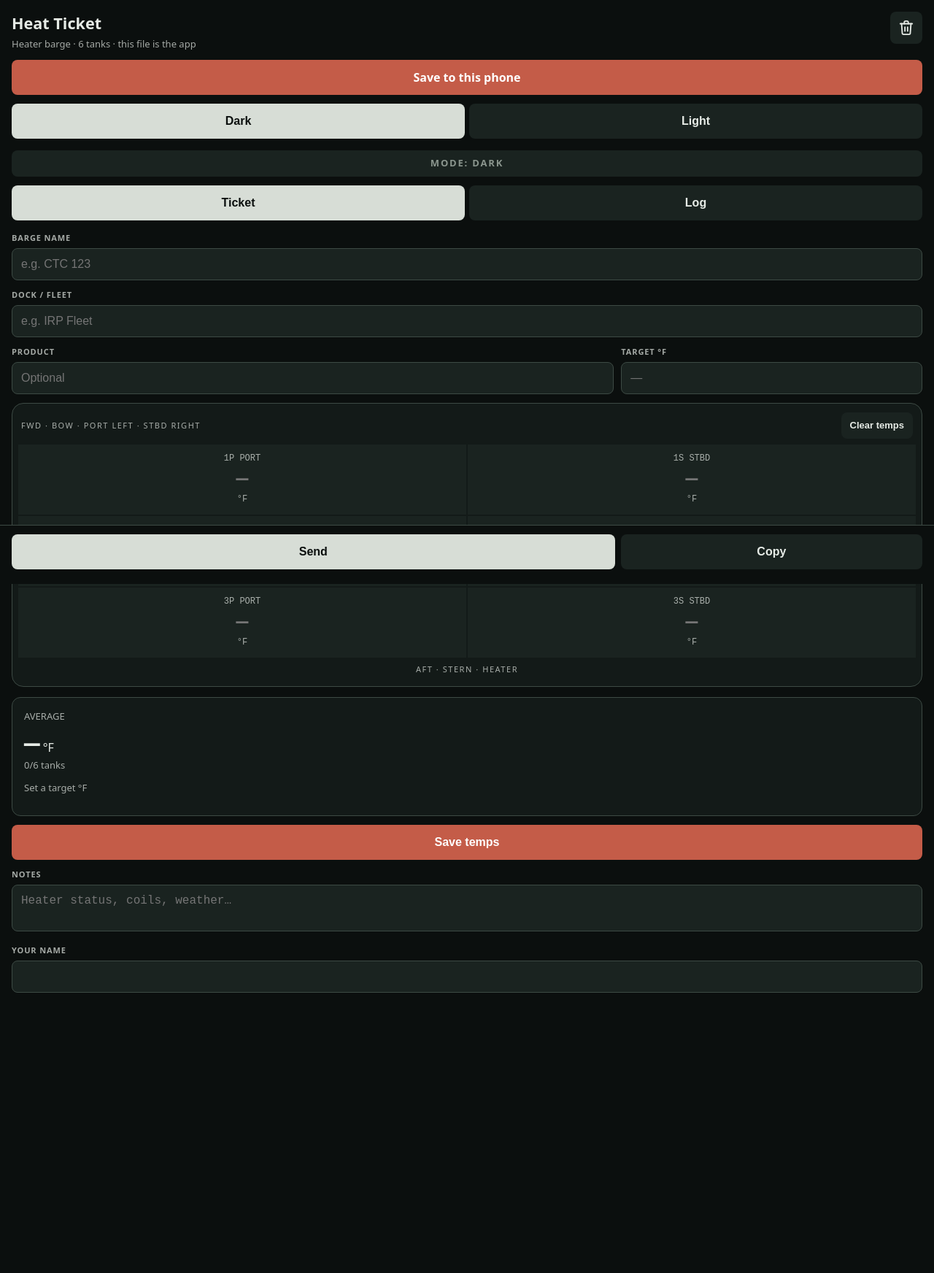
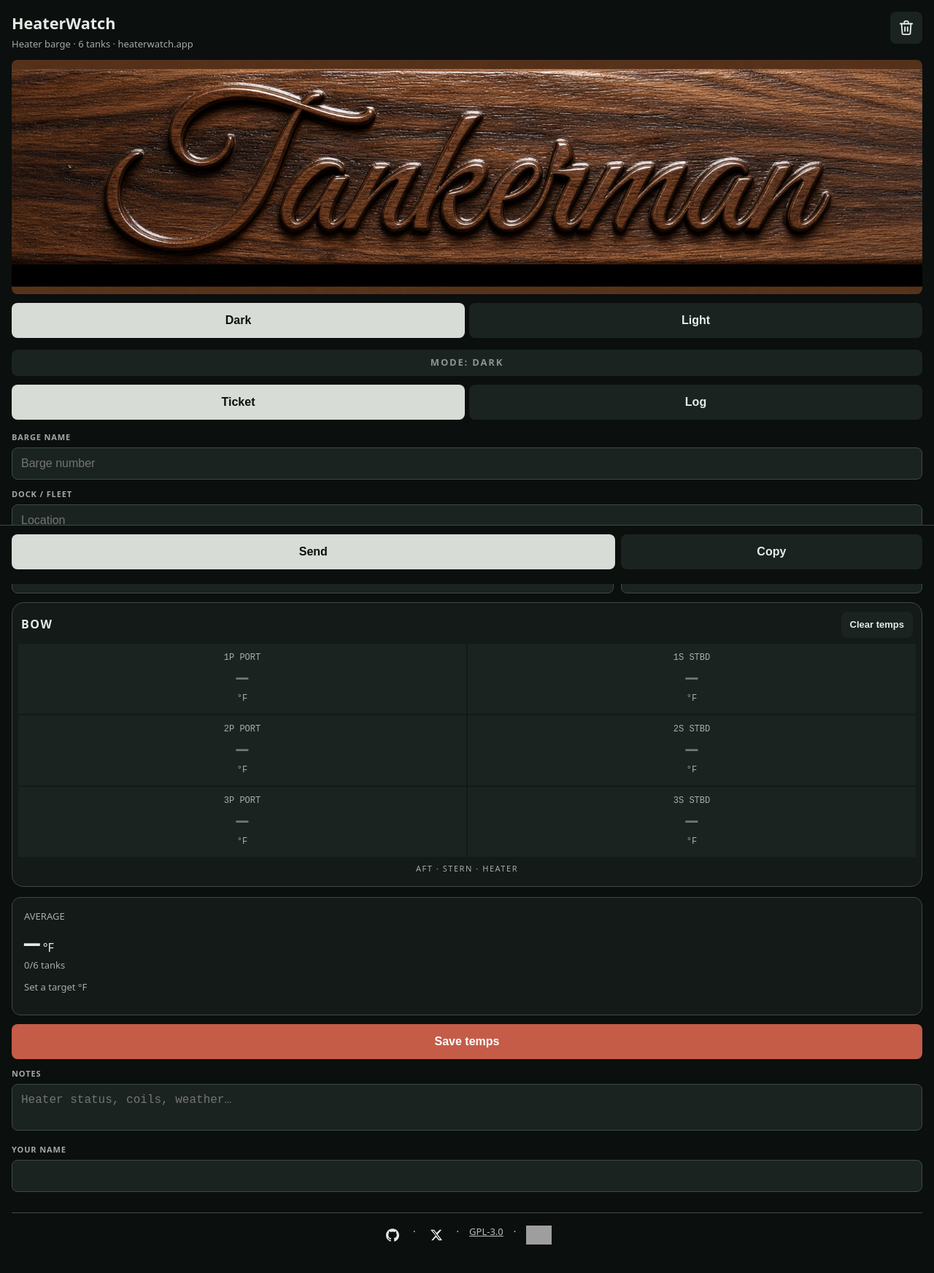
Before and after one commit to tunefriend/heatwatch, a plain HTML site: page heat-ticket.html in a window 1280 px wide. Shown: the whole page at 73% size. Before the commit the page ends 1480 px from the top, so only its background shows below. Drawn offline with Linux system fonts and the light colour scheme; grey boxes are pictures that could not be loaded.

Commit message:
Update HeaterWatch from live app
Rename to HeaterWatch, add tankerman banner, footer links, and heaterwatch.app.

```diff
--- a/heat-ticket.html
+++ b/heat-ticket.html
@@ -7,8 +7,8 @@
   <meta name="color-scheme" content="dark" />
   <meta name="apple-mobile-web-app-capable" content="yes" />
   <meta name="mobile-web-app-capable" content="yes" />
-  <meta name="apple-mobile-web-app-title" content="Heat Ticket" />
-  <title>Heat Ticket</title>
+  <meta name="apple-mobile-web-app-title" content="HeaterWatch" />
+  <title>HeaterWatch</title>
   <style>
     * { box-sizing: border-box; }
     html, body { margin: 0; min-height: 100%; }
@@ -45,7 +45,14 @@
     body.light button, body.light .btn { background: #efece4; color: #161410; }
     .theme .on { background: #d7ddd6; color: #0b0f0e; }
     body.light .theme .on { background: #1a1814; color: #f7f5f0; }
-    .save { background: #c45c48; color: #fff; margin-bottom: 8px; }
+    .hero {
+      display: block;
+      width: 100%;
+      height: auto;
+      object-fit: contain;
+      border-radius: 8px;
+      margin-bottom: 8px;
+    }
     .hull { background: #131a18; border: 1px solid #3d4a44; border-radius: 16px; padding: 8px; }
     body.light .hull { background: #fff; border-color: #d4cfc4; }
     .bow { text-align: center; font-size: 11px; letter-spacing: .14em; text-transform: uppercase; opacity: .7; padding: 8px; }
@@ -69,6 +76,12 @@
       padding: 4px 4px 8px;
     }
     .tank-head .bow { padding: 4px 0; text-align: left; }
+    #bowName {
+      font-size: 16px;
+      font-weight: 700;
+      letter-spacing: .1em;
+      opacity: 1;
+    }
     .clear-temps {
       width: auto; min-height: 36px; padding: 0 12px; font-size: 13px; flex-shrink: 0;
     }
@@ -100,13 +113,35 @@
     body.light .log-item { background: #fff; border-color: #d4cfc4; }
     .log-item .when { font-size: 11px; letter-spacing: .08em; text-transform: uppercase; opacity: .7; margin-bottom: 6px; font-family: system-ui, sans-serif; }
     .save-temps { margin-top: 12px; background: #c45c48; color: #fff; }
+    .foot {
+      margin: 28px 0 8px;
+      padding-top: 16px;
+      border-top: 1px solid #3d4a44;
+      display: flex;
+      flex-wrap: wrap;
+      gap: 8px 14px;
+      justify-content: center;
+      font-size: 13px;
+    }
+    .foot a { color: inherit; opacity: .8; }
+    .foot .donate {
+      display: inline-flex; align-items: center; justify-content: center;
+      opacity: 1;
+    }
+    .foot .donate img { height: 26px; width: auto; }
+    .foot .brand {
+      display: inline-flex; align-items: center; justify-content: center;
+      opacity: 1; width: 28px; height: 28px;
+    }
+    .foot .brand svg { width: 18px; height: 18px; fill: currentColor; }
+    body.light .foot { border-top-color: #d4cfc4; }
   </style>
 </head>
 <body class="dark">
   <div class="top">
     <div>
-      <h1>Heat Ticket</h1>
-      <p class="sub">Heater barge · 6 tanks · this file is the app</p>
+      <h1>HeaterWatch</h1>
+      <p class="sub">Heater barge · 6 tanks · heaterwatch.app</p>
     </div>
     <button type="button" class="icon-btn" id="clearAll" aria-label="Clear all" title="Clear all">
       <svg viewBox="0 0 24 24" fill="none" stroke="currentColor" stroke-width="2" stroke-linecap="round" stroke-linejoin="round" aria-hidden="true">
@@ -119,7 +154,7 @@
     </button>
   </div>
 
-  <a class="btn save" id="saveLink" href="/heat-ticket.html" download="Heat-Ticket.html">Save to this phone</a>
+  <img class="hero" src="/tankerman-banner-v2.png" alt="Tankerman" />
 
   <div class="theme">
     <button type="button" id="darkBtn" class="on">Dark</button>
@@ -133,16 +168,16 @@
   </div>
 
   <div id="paneTicket">
-  <div class="row"><label>Barge name</label><input id="barge" placeholder="e.g. CTC 123" autocapitalize="characters" /></div>
-  <div class="row"><label>Dock / fleet</label><input id="dockFleet" placeholder="e.g. IRP Fleet" /></div>
+  <div class="row"><label>Barge name</label><input id="barge" placeholder="Barge number" autocapitalize="characters" /></div>
+  <div class="row"><label>Dock / fleet</label><input id="dockFleet" placeholder="Location" /></div>
   <div class="row split">
     <div><label>Product</label><input id="product" placeholder="Optional" /></div>
-    <div><label>Target °F</label><input id="target" inputmode="decimal" placeholder="—" /></div>
+    <div><label>Target °F</label><input id="target" inputmode="decimal" placeholder="Temp" /></div>
   </div>
 
   <div class="hull">
     <div class="tank-head">
-      <div class="bow">FWD · BOW · PORT left · STBD right</div>
+      <div class="bow" id="bowName">BOW</div>
       <button type="button" class="clear-temps" id="clearTemps">Clear temps</button>
     </div>
     <div class="tanks">
@@ -176,6 +211,22 @@
     </div>
     <div id="logList"></div>
   </div>
+
+  <footer class="foot">
+    <a class="brand" href="https://github.com/tunefriend" target="_blank" rel="noopener" aria-label="GitHub tunefriend">
+      <svg viewBox="0 0 24 24" aria-hidden="true"><path d="M12 .297c-6.63 0-12 5.373-12 12 0 5.303 3.438 9.8 8.205 11.385.6.113.82-.258.82-.577 0-.285-.01-1.04-.015-2.04-3.338.724-4.042-1.61-4.042-1.61C4.422 18.07 3.633 17.7 3.633 17.7c-1.087-.744.084-.729.084-.729 1.205.084 1.838 1.236 1.838 1.236 1.07 1.835 2.809 1.305 3.495.998.108-.776.417-1.305.76-1.605-2.665-.3-5.466-1.332-5.466-5.93 0-1.31.465-2.38 1.235-3.22-.135-.303-.54-1.523.105-3.176 0 0 1.005-.322 3.3 1.23.96-.267 1.98-.399 3-.405 1.02.006 2.04.138 3 .405 2.28-1.552 3.285-1.23 3.285-1.23.645 1.653.24 2.873.12 3.176.765.84 1.23 1.91 1.23 3.22 0 4.61-2.805 5.625-5.475 5.92.42.36.81 1.096.81 2.22 0 1.606-.015 2.896-.015 3.286 0 .315.21.69.825.57C20.565 22.092 24 17.592 24 12.297c0-6.627-5.373-12-12-12"/></svg>
+    </a>
+    <span aria-hidden="true">·</span>
+    <a class="brand" href="https://x.com/Tuxbased80" target="_blank" rel="noopener" aria-label="X @Tuxbased80">
+      <svg viewBox="0 0 24 24" aria-hidden="true"><path d="M18.244 2.25h3.308l-7.227 8.26 8.502 11.24H16.17l-4.714-6.231-5.401 6.231H2.744l7.727-8.835L1.254 2.25H8.08l4.253 5.622L18.244 2.25zm-1.161 17.52h1.833L7.084 4.126H5.117z"/></svg>
+    </a>
+    <span aria-hidden="true">·</span>
+    <a href="https://www.gnu.org/licenses/gpl-3.0.html">GPL-3.0</a>
+    <span aria-hidden="true">·</span>
+    <a class="donate" href="https://liberapay.com/west66/donate" target="_blank" rel="noopener">
+      <img alt="Donate using Liberapay" src="https://liberapay.com/assets/widgets/donate.svg" />
+    </a>
+  </footer>
 
   <div class="dock">
     <button type="button" class="go" id="sendText">Send</button>
@@ -279,14 +330,14 @@
     function fileBlob() {
       stampInputs();
       const html = "<!DOCTYPE html>\n" + document.documentElement.outerHTML;
-      const barge = ($("barge").value || "Heat-Ticket").replace(/[^\w.-]+/g, "-").replace(/^-+|-+$/g, "");
-      const name = (barge || "Heat-Ticket") + ".html";
+      const barge = ($("barge").value || "HeaterWatch").replace(/[^\w.-]+/g, "-").replace(/^-+|-+$/g, "");
+      const name = (barge || "HeaterWatch") + ".html";
       return new File([html], name, { type: "text/html" });
     }
     function downloadFile() {
       const a = document.createElement("a");
       a.href = URL.createObjectURL(fileBlob());
-      a.download = "Heat-Ticket.html";
+      a.download = "HeaterWatch.html";
       document.body.appendChild(a);
       a.click();
       a.remove();
@@ -392,6 +443,8 @@
       const avg = v.length ? Math.round((v.reduce((a,b)=>a+b,0)/v.length)*10)/10 : null;
       $("avg").textContent = avg === null ? "—" : avg.toFixed(1);
       $("meta").textContent = v.length + "/6 tanks";
+      const barge = $("barge").value.trim();
+      $("bowName").textContent = barge || "BOW";
     }
     function report() {
       const s = state();
@@ -399,7 +452,7 @@
       const avg = v.length ? (v.reduce((a,b)=>a+b,0)/v.length) : null;
       const cell = (id) => (s.temps[id] ? Number(s.temps[id]).toFixed(1) : "—");
       const lines = [
-        "HEAT TICKET",
+        "HEATERWATCH",
         "Barge: " + (s.barge || "—"),
         "Dock/Fleet: " + (s.dock || "—"),
         "Product: " + (s.product || "—"),
@@ -492,10 +545,6 @@
       $("saveTemps").textContent = "Saved";
       setTimeout(() => { $("saveTemps").textContent = "Save temps"; }, 1000);
     };
-    $("saveLink").addEventListener("click", (e) => {
-      e.preventDefault();
-      downloadFile();
-    });
     document.querySelectorAll("input,textarea").forEach((el) => el.addEventListener("input", save));
     window.addEventListener("pagehide", save);
     document.addEventListener("visibilitychange", function () {
@@ -514,7 +563,7 @@
       const text = report();
       try {
         if (navigator.share) {
-          await navigator.share({ title: "Heat Ticket", text: text });
+          await navigator.share({ title: "HeaterWatch", text: text });
           return;
         }
       } catch (e) {
```
Also changed, not shown: index.html (+3 -3 lines), favicon.svg, tankerman-banner-v2.png (added), 1 other file.
